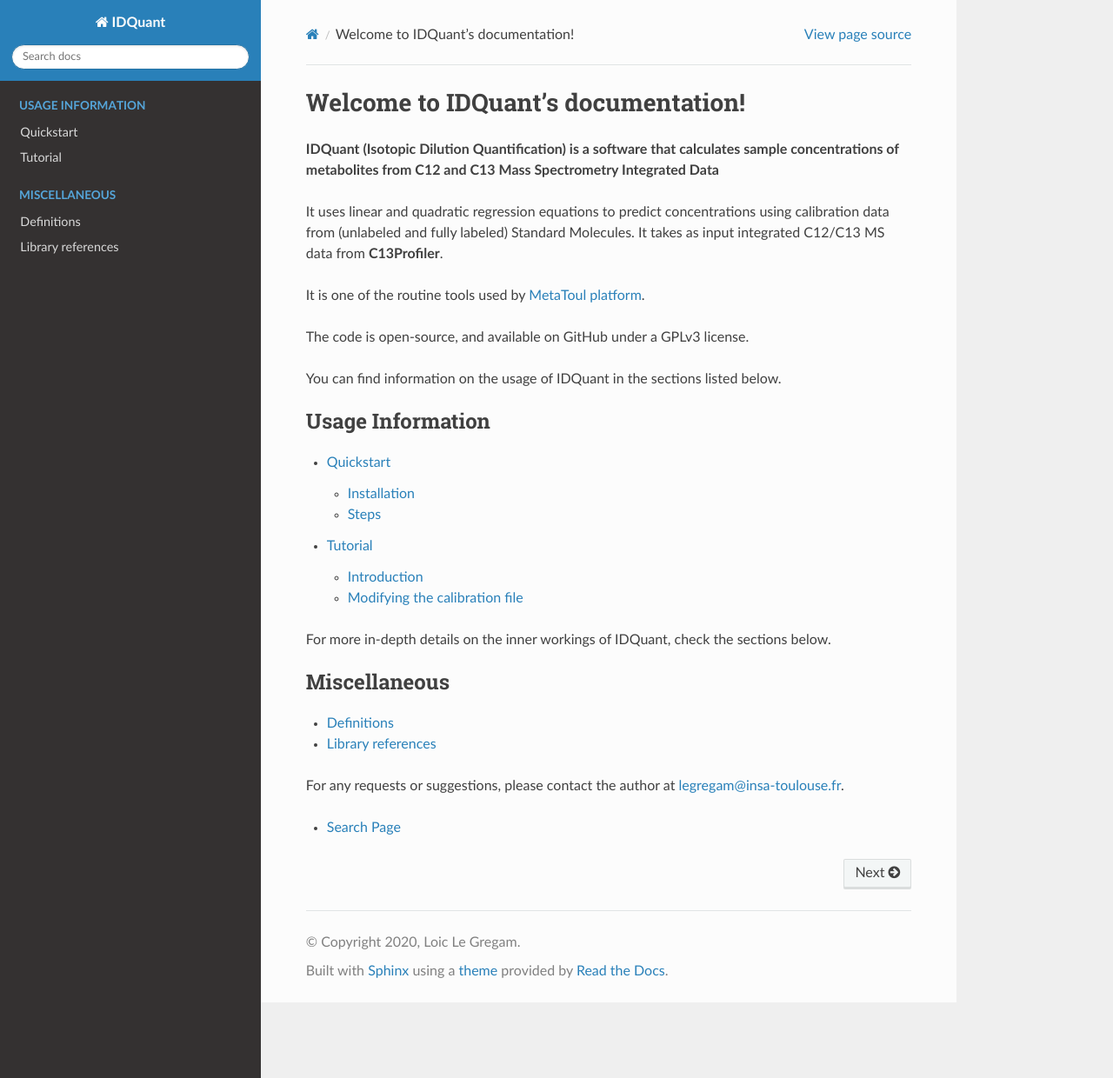
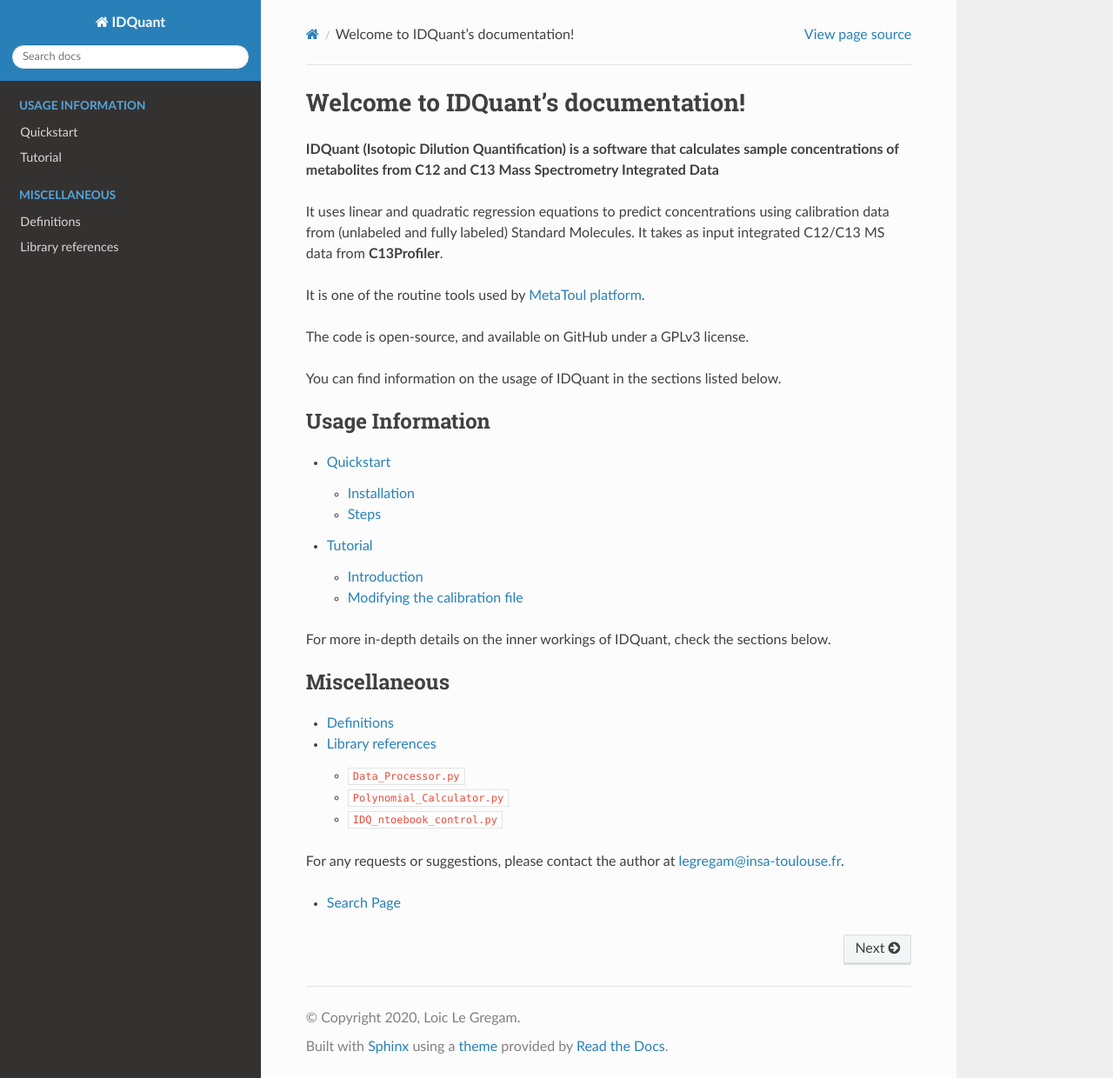
Before and after one commit to LoloPopoPy/IDQuant, a Sphinx documentation site: the page built from doc/index.rst, in a window 1280 px wide and 1240 px high. Shown: the whole window at 87% size. Built offline with Sphinx 7.4.7 and the Read the Docs theme 2.0.0, drawn with Linux system fonts in a browser that asks for light colours.

Commit message:
Fixed library doc page

```diff
--- a/doc/librairy_doc.rst
+++ b/doc/librairy_doc.rst
@@ -1,16 +1,25 @@
 Library references
 ==================
+
+:file:`Data_Processor.py`
+-------------------------
 
 .. automodule:: idquant.Data_Processor
     :members:
     :undoc-members:
     :show-inheritance:
 
+:file:`Polynomial_Calculator.py`
+--------------------------------
+
 .. automodule:: idquant.Polynomial_Calculator
     :members:
     :undoc-members:
     :show-inheritance:
 
+:file:`IDQ_ntoebook_control.py`
+-------------------------------
+
 .. automodule:: idquant.IDQ_notebook_control
     :members:
     :undoc-members:
```
